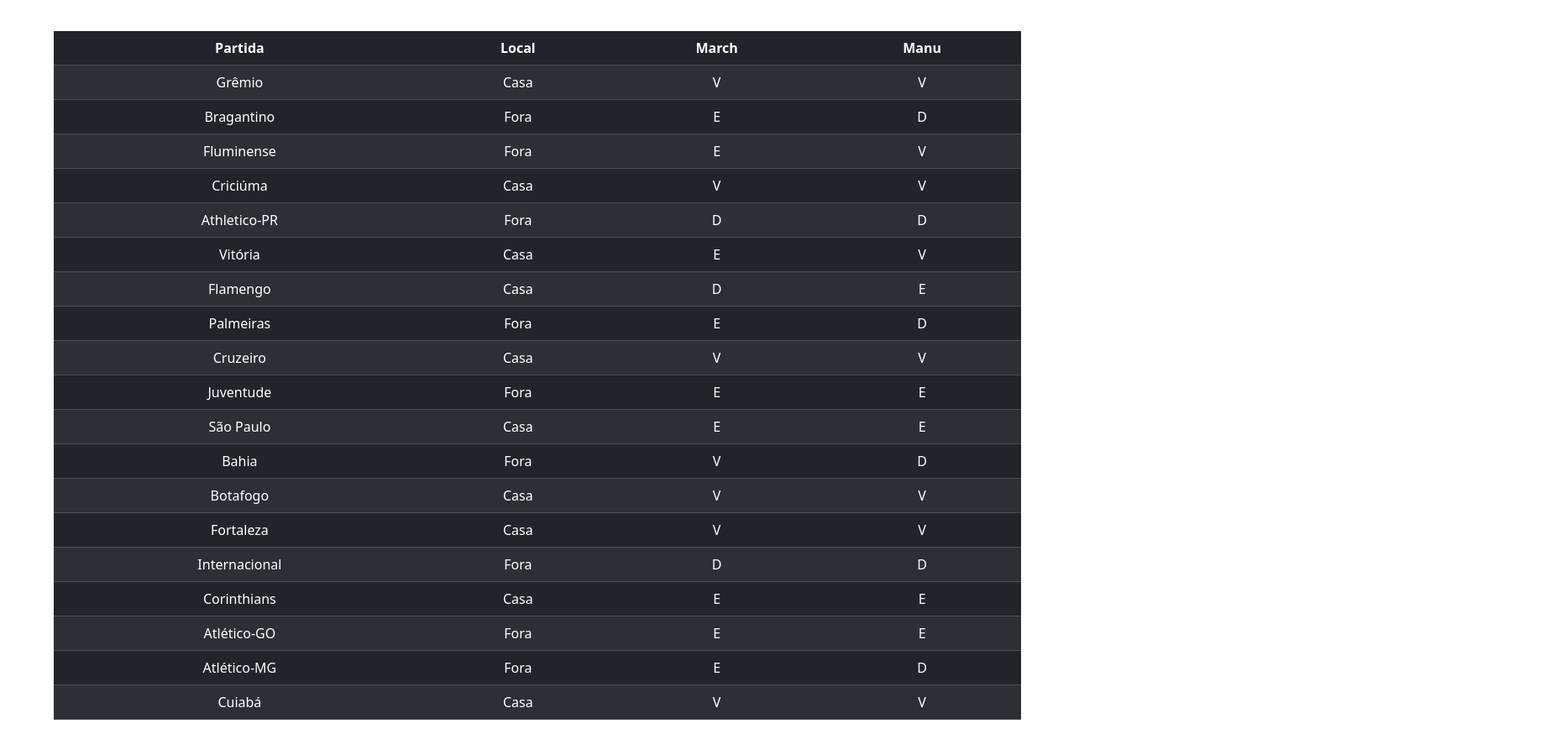
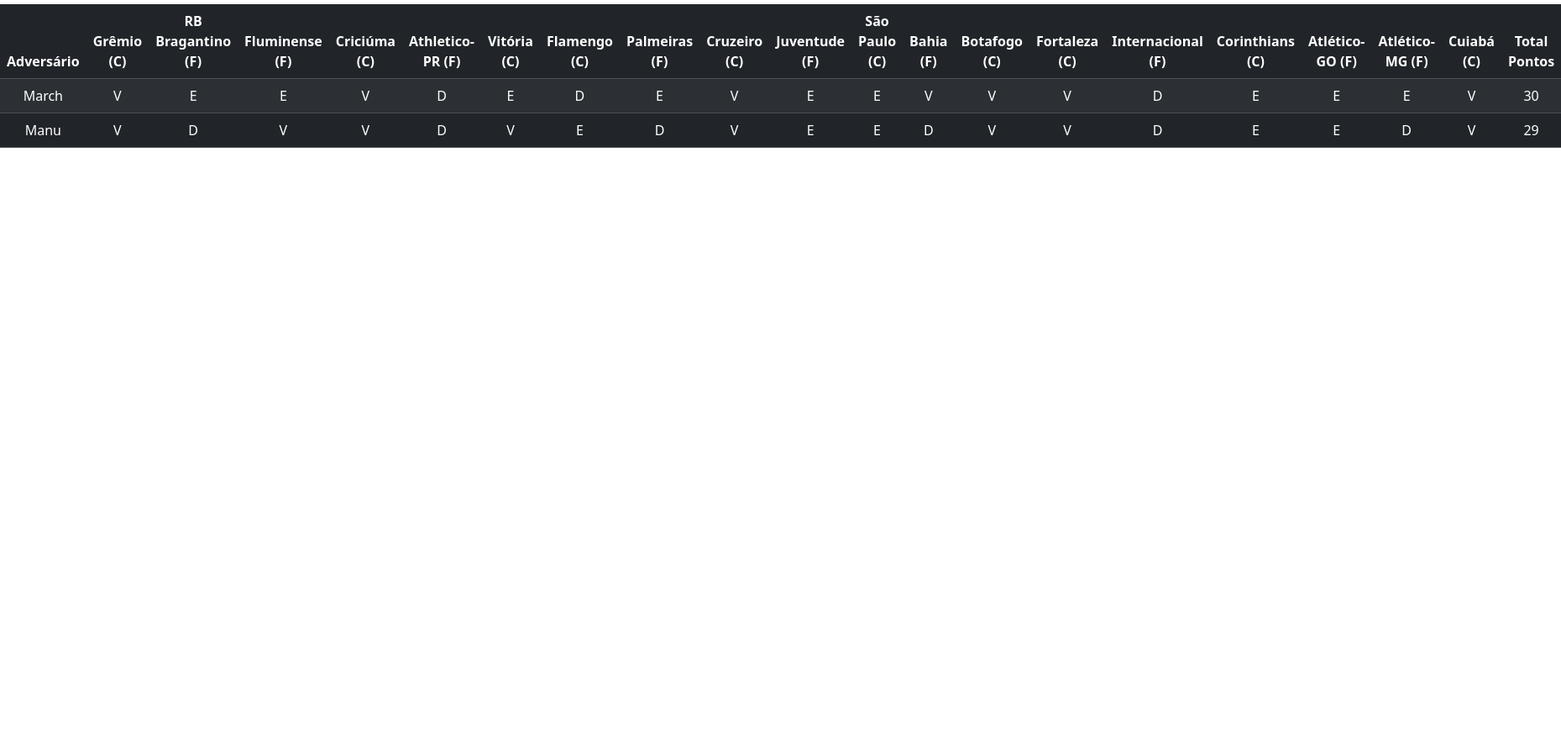
Before and after one commit to rafaelmarch3/rafaelmarch3.github.io, a plain HTML site: page index.html in a window 1280 px wide. Shown: the part 97-990 px from the top of the page at 84% size, 1859 px wide, since content can reach past the window. After the commit the page ends 800 px from the top, so only its background shows below. Drawn offline with nearby package versions, Linux system fonts and the light colour scheme.

Commit message:
New styles and table

```diff
--- a/index.html
+++ b/index.html
@@ -17,133 +17,85 @@
     <title>Document</title>
   </head>
   <body class="body">
+    <div id="header-container">
       <h1>Vascão Eterno</h1>
       <h2>Projeção do desempenho do Club no Campeonato Brasileiro 2024</h2>
-    <div class="smallverticalspacing"></div>
+    </div>
     <div id="table-container">
       <table class="table table-dark table-striped">
         <thead>
           <tr>
-            <th scope="col">Partida</th>
-            <th scope="col">Local</th>
-            <th scope="col">March</th>
-            <th scope="col">Manu</th>
+            <th>Adversário</th>
+            <th>Grêmio (C)</th>
+            <th>RB Bragantino (F)</th>
+            <th>Fluminense (F)</th>
+            <th>Criciúma (C)</th>
+            <th>Athletico-PR (F)</th>
+            <th>Vitória (C)</th>
+            <th>Flamengo (C)</th>
+            <th>Palmeiras (F)</th>
+            <th>Cruzeiro (C)</th>
+            <th>Juventude (F)</th>
+            <th>São Paulo (C)</th>
+            <th>Bahia (F)</th>
+            <th>Botafogo (C)</th>
+            <th>Fortaleza (C)</th>
+            <th>Internacional (F)</th>
+            <th>Corinthians (C)</th>
+            <th>Atlético-GO (F)</th>
+            <th>Atlético-MG (F)</th>
+            <th>Cuiabá (C)</th>
+            <th>Total Pontos</th>
           </tr>
         </thead>
+        <tbody>
           <tr>
-          <td>Grêmio</td>
-          <td>Casa</td>
+            <td>March<br /></td>
+            <td>V</td>
+            <td>E</td>
+            <td>E</td>
+            <td>V</td>
+            <td>D</td>
+            <td>E</td>
+            <td>D</td>
+            <td>E</td>
+            <td>V</td>
+            <td>E</td>
+            <td>E</td>
             <td>V</td>
             <td>V</td>
+            <td>V</td>
+            <td>D</td>
+            <td>E</td>
+            <td>E</td>
+            <td>E</td>
+            <td>V</td>
+            <td>30</td>
           </tr>
           <tr>
-          <td>Bragantino</td>
-          <td>Fora</td>
+            <td>Manu</td>
+            <td>V</td>
+            <td>D</td>
+            <td>V</td>
+            <td>V</td>
+            <td>D</td>
+            <td>V</td>
             <td>E</td>
             <td>D</td>
-        </tr>
-        <tr>
-          <td>Fluminense</td>
-          <td>Fora</td>
+            <td>V</td>
             <td>E</td>
-          <td>V</td>
-        </tr>
-        <tr>
-          <td>Criciúma</td>
-          <td>Casa</td>
+            <td>E</td>
+            <td>D</td>
             <td>V</td>
             <td>V</td>
-        </tr>
-        <tr>
-          <td>Athletico-PR</td>
-          <td>Fora</td>
-          <td>D</td>
-          <td>D</td>
-        </tr>
-        <tr>
-          <td>Vitória</td>
-          <td>Casa</td>
-          <td>E</td>
-          <td>V</td>
-        </tr>
-        <tr>
-          <td>Flamengo</td>
-          <td>Casa</td>
             <td>D</td>
             <td>E</td>
-        </tr>
-        <tr>
-          <td>Palmeiras</td>
-          <td>Fora</td>
             <td>E</td>
             <td>D</td>
+            <td>V</td>
+            <td>29</td>
           </tr>
-        <tr>
-          <td>Cruzeiro</td>
-          <td>Casa</td>
-          <td>V</td>
-          <td>V</td>
-        </tr>
-        <tr>
-          <td>Juventude</td>
-          <td>Fora</td>
-          <td>E</td>
-          <td>E</td>
-        </tr>
-        <tr>
-          <td>São Paulo</td>
-          <td>Casa</td>
-          <td>E</td>
-          <td>E</td>
-        </tr>
-        <tr>
-          <td>Bahia</td>
-          <td>Fora</td>
-          <td>V</td>
-          <td>D</td>
-        </tr>
-        <tr>
-          <td>Botafogo</td>
-          <td>Casa</td>
-          <td>V</td>
-          <td>V</td>
-        </tr>
-        <tr>
-          <td>Fortaleza</td>
-          <td>Casa</td>
-          <td>V</td>
-          <td>V</td>
-        </tr>
-        <tr>
-          <td>Internacional</td>
-          <td>Fora</td>
-          <td>D</td>
-          <td>D</td>
-        </tr>
-        <tr>
-          <td>Corinthians</td>
-          <td>Casa</td>
-          <td>E</td>
-          <td>E</td>
-        </tr>
-        <tr>
-          <td>Atlético-GO</td>
-          <td>Fora</td>
-          <td>E</td>
-          <td>E</td>
-        </tr>
-        <tr>
-          <td>Atlético-MG</td>
-          <td>Fora</td>
-          <td>E</td>
-          <td>D</td>
-        </tr>
-        <tr>
-          <td>Cuiabá</td>
-          <td>Casa</td>
-          <td>V</td>
-          <td>V</td>
-        </tr>
+        </tbody>
       </table>
     </div>
   </body>
--- a/styles/styles.css
+++ b/styles/styles.css
@@ -1,9 +1,4 @@
 .body {
-  /*background-color: black;*/
-  /*color: #e0e1dd;*/
-  /*font-family: "Roboto", sans-serif;*/
-  /*font-weight: 400;*/
-  /*font-style: normal;*/
   text-align: center;
 }
 
@@ -16,8 +11,13 @@
   margin-right: 60px;
 }
 
-#table-container {
-  width: 90%;
+#header-container {
+  background-color: lightcoral;
+}
+
+#table {
+  overflow-x: auto;
+  /*width: 80%;*/
   height: auto;
   margin: 0 auto;
   display: flex;
```
Lines whose indentation alone changed are shown as unchanged.
